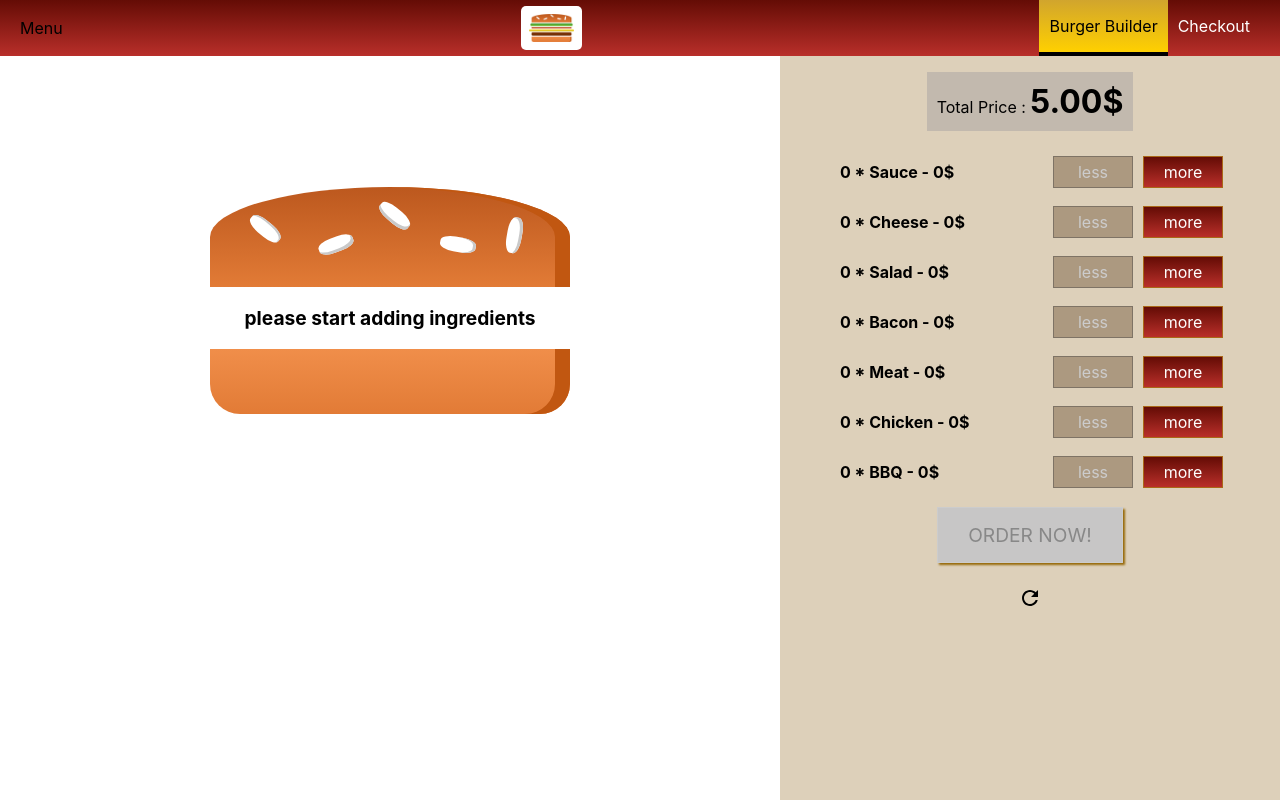
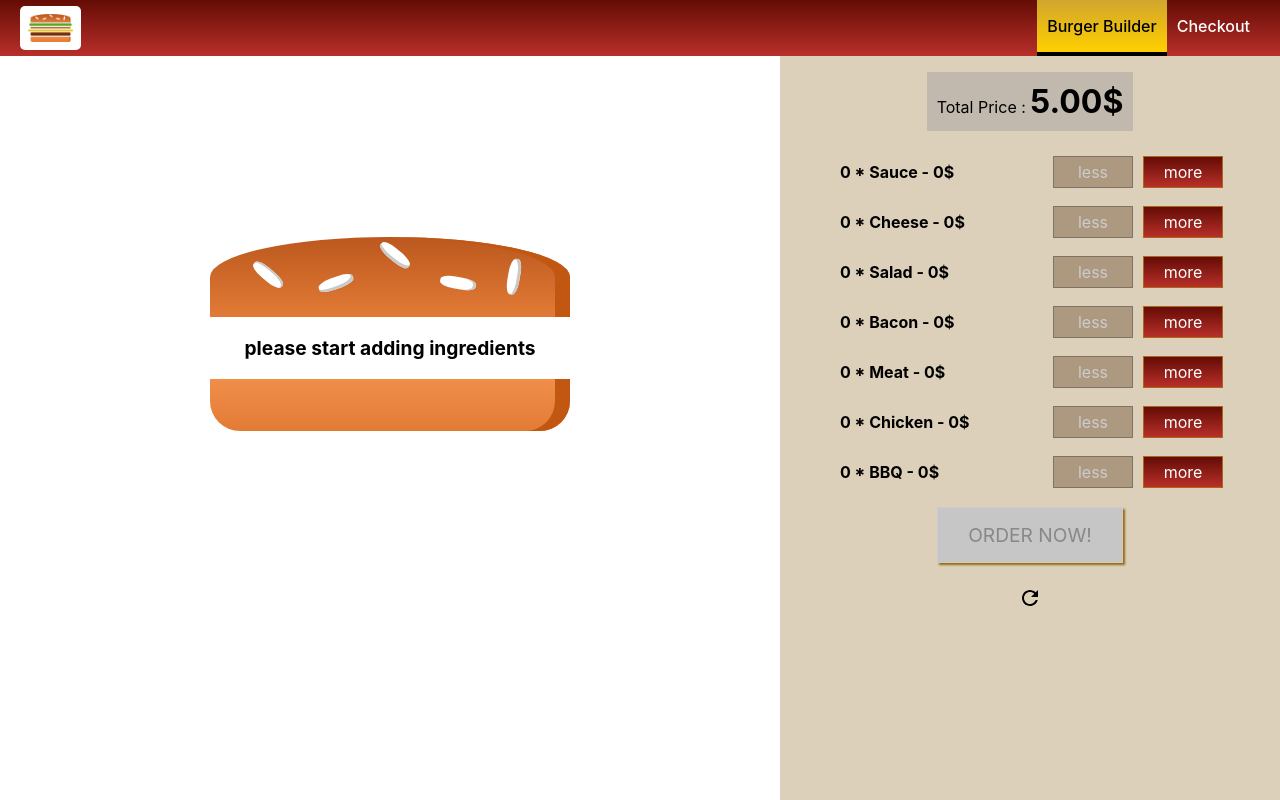
Before and after one commit to aumi364/burger_builder, a React app: page / in a window 1280 px wide. Built offline with nearby package versions, Linux system fonts and the light colour scheme; the HTML template or start-up script is replaced by a standard one.

Commit message:
burger builder done upto hamburger icon in the toolbar

```diff
--- a/src/Components/Burger/BuildControls/BuildControls.css
+++ b/src/Components/Burger/BuildControls/BuildControls.css
@@ -1,10 +1,11 @@
 .BuildControls {
-  width: 500px;
+  width: 100%;
   background-color: #ddd0ba;
   display: flex;
   flex-flow: column;
   align-items: center;
-  height: calc(100vh - 56px);
+
+
 }
 .Reset {
   background: url(./refresh.svg) no-repeat center;
@@ -69,3 +70,14 @@
 .Price strong {
   font-size: 2rem;
 }
+@media(min-width: 800px){
+  .BuildControls {
+    width: 500px;
+    background-color: #ddd0ba;
+    display: flex;
+    flex-flow: column;
+    align-items: center;
+    height: calc(100vh - 56px);
+    padding: 0;
+  }
+}
--- a/src/Components/Burger/Burger.css
+++ b/src/Components/Burger/Burger.css
@@ -1,11 +1,11 @@
 .Burger {
   margin: auto;
-  min-height: 500px;
+  min-height: 400px;
   width: calc(100% - 500px);
   text-align: center;
   font-weight: bold;
   font-size: 1.2rem;
-  padding: 20px 0;
+  padding: 21px 0;
   overflow: auto;
 }
 @media (min-width: 1000px) and (min-height: 700px) {
--- a/src/Components/Layout/Layout.css
+++ b/src/Components/Layout/Layout.css
@@ -1,5 +1,11 @@
 .Content {
   margin-top: 56px;
   display: flex;
-  flex-flow: row;
+  flex-flow: column;
 }
+@media (min-width:800px) {
+  .Content {
+    margin-top: 56px;
+    flex-flow: row;
+  }
+}
--- a/src/Components/Layout/Layout.js
+++ b/src/Components/Layout/Layout.js
@@ -1,13 +1,30 @@
-import React from "react";
+import React,{Component} from "react";
 import AUX from "../../Hoc/Auxilary";
 import classes from "./Layout.css";
 import Toolbar from "../Navigation/Toolbar/Toolbar";
-const Layout = props => {
-  return (
-    <AUX>
-      <Toolbar />
-      <main className={classes.Content}>{props.children}</main>
-    </AUX>
-  );
+import SideDrawer from "../Navigation/SideDrawer/SideDrawer"
+export default class Layout extends Component {
+    state={
+        showSideDrawer :false
+    };
+    sideDrawerClosedHandler=()=>{
+        this.setState({
+            showSideDrawer:false
+        })
+    };
+    toolbButtonhandler=(bool)=>{
+        this.setState({
+            showSideDrawer:bool
+        })
+    };
+    render(){
+        return (
+            <AUX>
+                <Toolbar isClicked={this.toolbButtonhandler} drawerStatus={this.state.showSideDrawer}/>
+                <SideDrawer open={this.state.showSideDrawer}  closed={this.sideDrawerClosedHandler}/>
+                <main className={classes.Content}>{this.props.children}</main>
+            </AUX>
+        );
+    }
+
 };
-export default Layout;
--- a/src/Components/Logo/Logo.css
+++ b/src/Components/Logo/Logo.css
@@ -1,7 +1,7 @@
 .Logo {
   background-color: #fff;
   padding: 8px;
-  height: 80%;
+  height: 100%;
   box-sizing: border-box;
   border-radius: 5px;
 }
--- a/src/Components/Logo/Logo.js
+++ b/src/Components/Logo/Logo.js
@@ -3,7 +3,7 @@ import burgerLogo from "../../assets/images/burger-logo.png";
 import classes from "./Logo.css";
 const Logo = props => {
   return (
-    <div className={classes.Logo}>
+    <div className={classes.Logo} style ={{height :props.height}}>
       <img src={burgerLogo} alt="logo" />
     </div>
   );
--- a/src/Components/Navigation/NavigationItems/NavigationItem/NavigationItem.css
+++ b/src/Components/Navigation/NavigationItems/NavigationItem/NavigationItem.css
@@ -1,21 +1,46 @@
 .NavigationItem {
-  margin: 0;
+  margin: 10px 0;
   box-sizing: border-box;
-  display: flex;
-  height: 100%;
-  align-items: center;
+  display: block;
+  width: 100%;
+
+
 }
 .NavigationItem a {
   color: white;
   text-decoration: none;
-  padding: 16px 10px;
+  width: 100%;
+  display: block;
+  box-sizing: border-box;
+  padding: 4px;
+  font-weight: 500;
+}
 
-  border-bottom: 4px solid transparent;
-}
-.NavigationItem a:hover,
 .NavigationItem a:active,
 .NavigationItem a.active {
+
+  color: black;
   background: linear-gradient(#d1a52d, #ffd000);
-  border-bottom: 4px solid rgb(0, 0, 0);
-  color: rgb(0, 0, 0);
+  border-bottom: 4px solid black;
 }
+.NavigationItem a:hover{
+  background: rgba(235, 233, 233,.5);
+}
+
+@media (min-width:800px){
+  .NavigationItem {
+    margin: 0;
+
+    display: flex;
+    height: 100%;
+    width:auto;
+    align-items: center;
+  }
+  .NavigationItem a {
+    color: white;
+
+    padding: 16px 10px;
+    height:100%;
+  }
+
+}
--- a/src/Components/Navigation/NavigationItems/NavigationItems.css
+++ b/src/Components/Navigation/NavigationItems/NavigationItems.css
@@ -3,6 +3,13 @@
   padding: 0;
   list-style: none;
   display: flex;
+  flex-flow: column;
   align-items: center;
   height: 100%;
 }
+@media (min-width : 800px) {
+  .NavigationItems{
+    flex-flow:row;
+  }
+
+}
--- a/src/Components/Navigation/SideDrawer/SideDrawer.css
+++ b/src/Components/Navigation/SideDrawer/SideDrawer.css
@@ -6,5 +6,22 @@
     left:0;
     top:0;
     z-index:200;
+    background: linear-gradient(#640c05, #b92f2a);
+    padding: 32px 16px;
+    box-sizing: border-box;
+    box-shadow:  6px -2px 21px -10px rgba(0,0,0,0.75);
+    transition: transform 0.3s ease-out;
+
 
 }
+@media(min-width: 800px){
+    .SideDrawer{
+        display: none;
+    }
+}
+.Open{
+    transform: translateX(0);
+}
+.Close{
+    transform: translateX(-100%);
+}
--- a/src/Components/Navigation/SideDrawer/SideDrawer.js
+++ b/src/Components/Navigation/SideDrawer/SideDrawer.js
@@ -1,17 +1,29 @@
 import React from 'react';
 import Logo from "../../Logo/Logo";
 import NavigationItems from "../NavigationItems/NavigationItems"
+import classes from './SideDrawer.css'
+import Backdrop from "../../Ui/Backdrop/Backdrop"
+import Aux from "../../../Hoc/Auxilary"
 
-const SideDrawer = () => {
+const SideDrawer = (props) => {
+    let attachedClasses = [classes.SideDrawer,classes.Close];
+
+        if(props.open){
+            attachedClasses=[classes.SideDrawer,classes.Open]
+        }
+
     return (
-        <div>
-            <Logo/>
+        <Aux>
+            <Backdrop show={props.open} close={props.closed} />
+        <div className={attachedClasses.join(' ')}>
+            <Logo height={"10%"}/>
             <nav>
                 <NavigationItems/>
 
             </nav>
 
         </div>
+        </Aux>
     );
 };
 
--- a/src/Components/Navigation/Toolbar/Toolbar.css
+++ b/src/Components/Navigation/Toolbar/Toolbar.css
@@ -1,3 +1,4 @@
+
 .Toolbar {
   height: 56px;
   width: 100%;
@@ -12,6 +13,18 @@
   box-sizing: border-box;
   z-index: 90;
 }
+
 .Toolbar nav {
   height: 100%;
 }
+.MobileOnly{
+  display :none;
+}
+@media(max-width: 799px){
+  .DesktopOnly{
+    display :none;
+  }
+  .MobileOnly{
+    display :flex;
+  }
+}
--- a/src/Components/Navigation/Toolbar/Toolbar.js
+++ b/src/Components/Navigation/Toolbar/Toolbar.js
@@ -3,12 +3,14 @@ import classes from "./Toolbar.css";
 import Logo from "../../Logo/Logo";
 import NavigationItems from "../NavigationItems/NavigationItems";
 
-const Toolbar = () => {
+
+const Toolbar = (props) => {
   return (
     <header className={classes.Toolbar}>
-      <div>Menu</div>
-      <Logo />
-      <nav>
+      <div className={classes.MobileOnly} onClick={()=>props.isClicked(!props.drawerStatus)}>Menu</div>
+      <Logo  height="80%" />
+
+      <nav className={classes.DesktopOnly}>
         <NavigationItems />
       </nav>
     </header>
```
